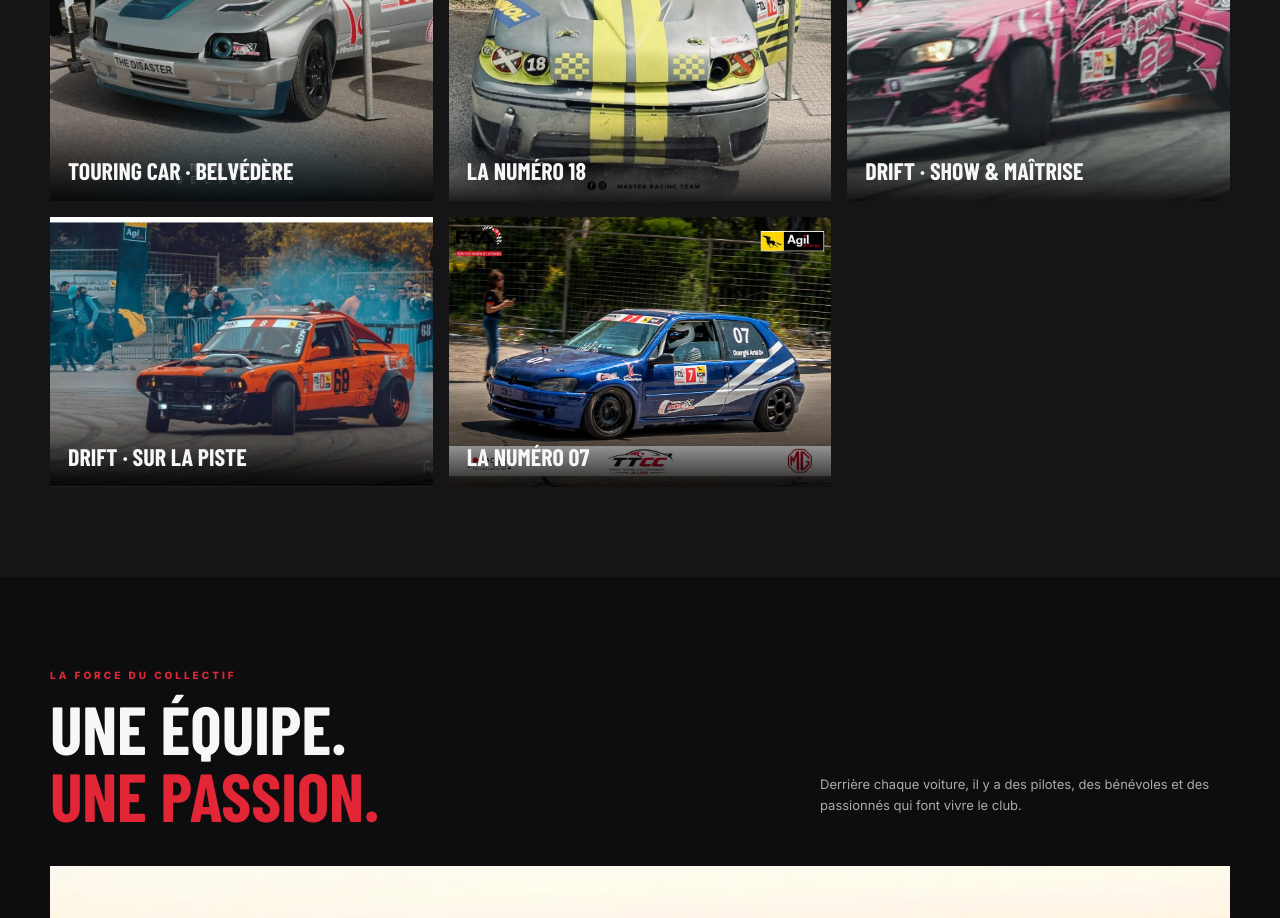
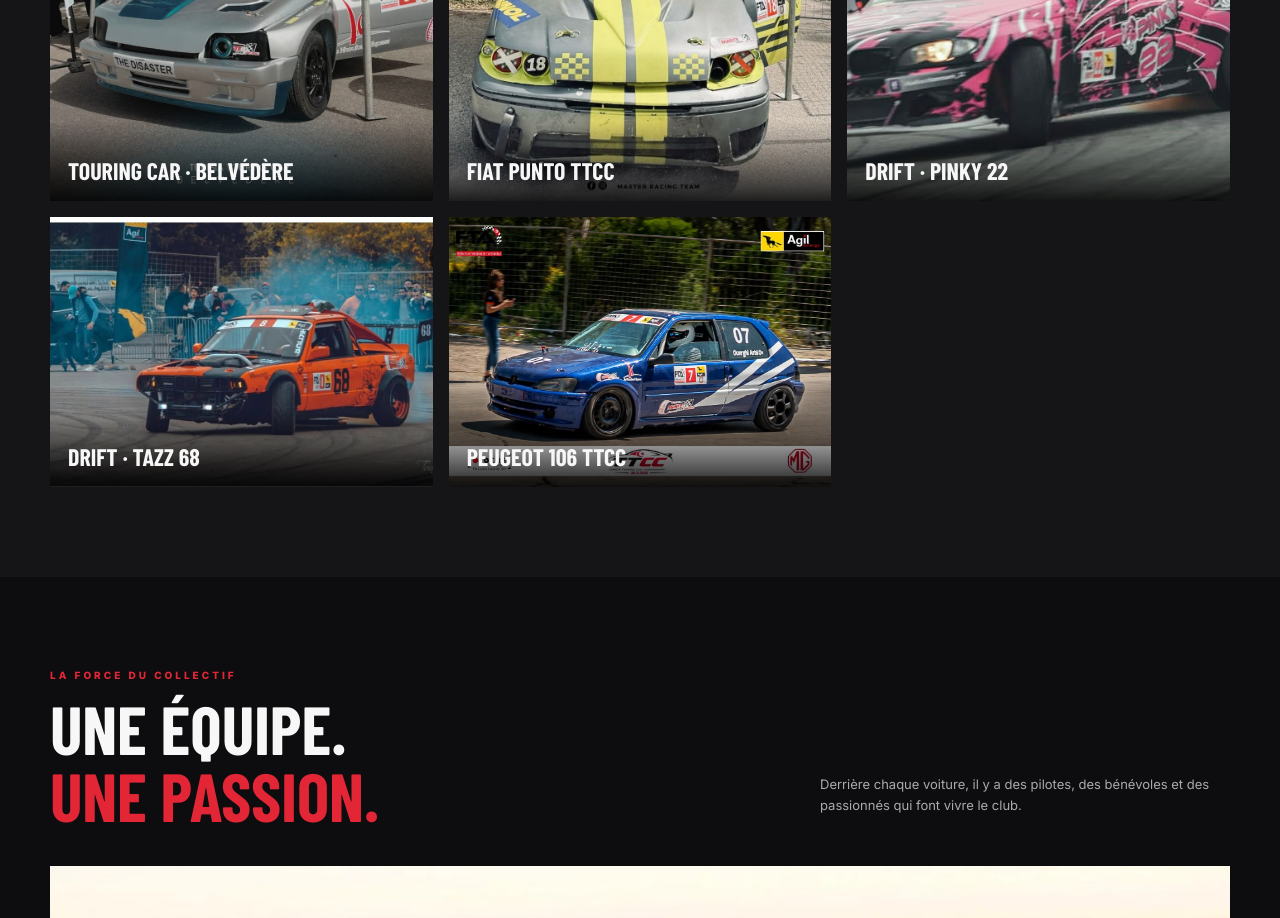
Before and after one commit to Waelawathi5/master-racing-team, a plain HTML site: page index.html in a window 1280 px wide. Shown: the part 1880-2798 px from the top of the page. Drawn offline with nearby package versions, Linux system fonts and the light colour scheme; a web font is replaced by a local one.

Commit message:
Update index.html

```diff
--- a/index.html
+++ b/index.html
@@ -26,10 +26,10 @@
 <section class="section" id="club"><div class="container about"><div class="about-photo"><img src="https://raw.githubusercontent.com/Waelawathi5/master-racing-team/main/assets/car-blue-07.jpg" alt="Voiture MRT numéro 07 en compétition"></div><div class="copy"><div class="kicker">Qui sommes-nous ?</div><h2>PLUS QU'UN CLUB.<br><span>UNE ÉQUIPE.</span></h2><p>Master Racing Team (MRT) est un club tunisien dédié au sport automobile et à la promotion des disciplines mécaniques. Notre ambition : réunir pilotes, passionnés et bénévoles dans un cadre structuré, convivial et tourné vers la performance.</p><p>Sur circuit, en karting ou lors des événements automobiles, nous faisons vivre une même passion : progresser ensemble et représenter le sport mécanique tunisien.</p><div class="stats"><div><strong>Esprit sportif</strong><span>Respect, fair-play et sécurité</span></div><div><strong>Collectif</strong><span>Une équipe soudée</span></div><div><strong>Engagement</strong><span>Organisation et implication</span></div><div><strong>Passion</strong><span>Le moteur de chaque projet</span></div></div></div></div></section>
 <section class="section dark" id="voitures"><div class="container"><div class="head"><div><div class="kicker">Dans le paddock</div><h2>NOS VOITURES<br><span>EN ACTION.</span></h2></div><p class="intro">Quelques voitures et moments de compétition partagés par les membres de Master Racing Team.</p></div><div class="gallery">
 <div class="tile"><img src="https://raw.githubusercontent.com/Waelawathi5/master-racing-team/main/assets/car-belvedere.jpg" alt="Voiture MRT au Belvédère"><span>Touring Car · Belvédère</span></div>
-<div class="tile"><img src="https://raw.githubusercontent.com/Waelawathi5/master-racing-team/main/assets/car-yellow-18.jpg" alt="Voiture numéro 18"><span>La numéro 18</span></div>
-<div class="tile"><img src="https://raw.githubusercontent.com/Waelawathi5/master-racing-team/main/assets/drift-pink.jpg" alt="Voiture de drift rose"><span>Drift · Show & maîtrise</span></div>
-<div class="tile"><img src="https://raw.githubusercontent.com/Waelawathi5/master-racing-team/main/assets/drift-orange.jpg" alt="Voiture de drift orange"><span>Drift · Sur la piste</span></div>
-<div class="tile"><img src="https://raw.githubusercontent.com/Waelawathi5/master-racing-team/main/assets/car-blue-07.jpg" alt="Voiture bleue numéro 07"><span>La numéro 07</span></div>
+<div class="tile"><img src="https://raw.githubusercontent.com/Waelawathi5/master-racing-team/main/assets/car-yellow-18.jpg" alt="Voiture numéro 18"><span>Fiat Punto TTCC</span></div>
+<div class="tile"><img src="https://raw.githubusercontent.com/Waelawathi5/master-racing-team/main/assets/drift-pink.jpg" alt="Voiture de drift rose"><span>Drift · PINKY 22</span></div>
+<div class="tile"><img src="https://raw.githubusercontent.com/Waelawathi5/master-racing-team/main/assets/drift-orange.jpg" alt="Voiture de drift orange"><span>Drift · TAZZ 68</span></div>
+<div class="tile"><img src="https://raw.githubusercontent.com/Waelawathi5/master-racing-team/main/assets/car-blue-07.jpg" alt="Voiture bleue numéro 07"><span>PEUGEOT 106 TTCC</span></div>
 </div></div></section>
 <section class="section" id="equipe"><div class="container"><div class="head"><div><div class="kicker">La force du collectif</div><h2>UNE ÉQUIPE.<br><span>UNE PASSION.</span></h2></div><p class="intro">Derrière chaque voiture, il y a des pilotes, des bénévoles et des passionnés qui font vivre le club.</p></div><img class="team-photo" src="https://raw.githubusercontent.com/Waelawathi5/master-racing-team/main/assets/team-mrt.jpg" alt="Membres de Master Racing Team"></div></section>
 <section class="section dark" id="boutique"><div class="container"><div class="head"><div><div class="kicker">Collection du club</div><h2>LES COULEURS<br><span>DU MRT.</span></h2></div><p class="intro">Découvrez quelques articles aux couleurs de Master Racing Team.</p></div><div class="products">
```
